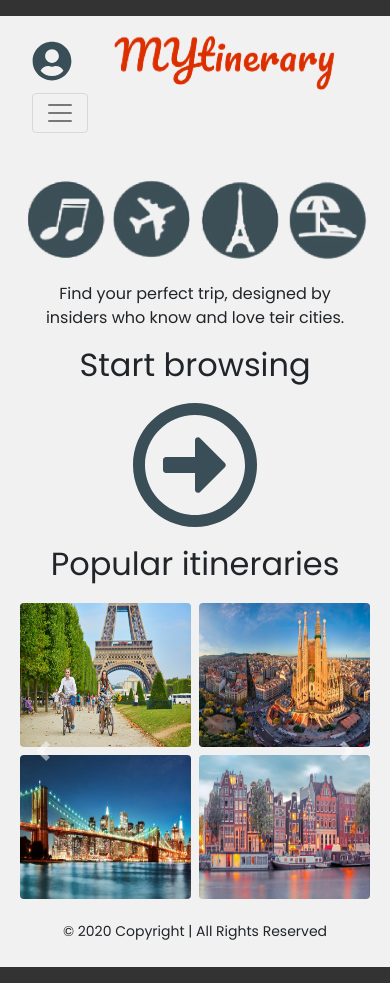
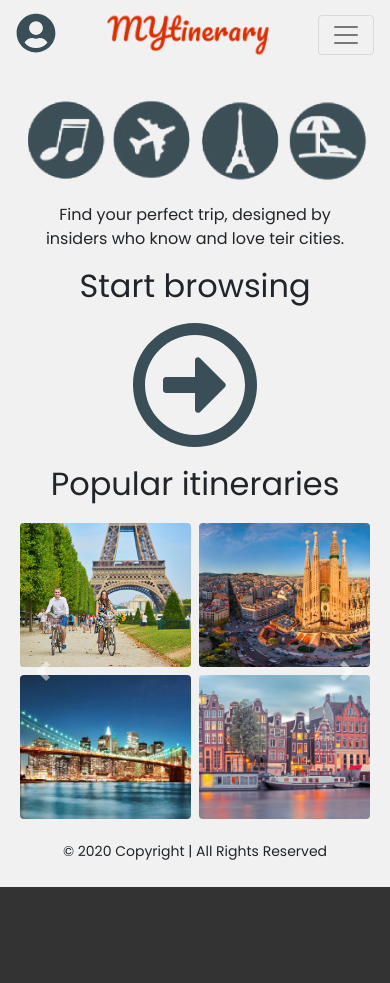
Before and after one commit to JonyBu/mytinerary, a React (Create React App) app in the folder cliente/: page / in a window 390 px wide. After the commit the page ends 887 px from the top, so only its background shows below. Built offline with nearby package versions, Linux system fonts and the light colour scheme.

Commit message:
fix styles

```diff
--- a/cliente/src/App.css
+++ b/cliente/src/App.css
@@ -1,3 +1,8 @@
+*{
+  margin: 0;
+  padding: 0;
+}
+
 #logo {
   max-width: 30em;
   width: 100%;
@@ -21,7 +26,7 @@ html {
   display: block;
   text-align: center;
   max-width: 800px;
-  margin: 1em auto;
+  margin: 0 auto;
   padding: 0.5em 1em;
   background-color: #f1f1f1;
   font-family: "Poppins", sans-serif;
@@ -149,22 +154,36 @@ input[type="radio"] {
 .img-user-menu {
   max-width: 15em;
   margin: auto;
-  width: 100%;
   height: auto;
 }
 
 .imagenLogin {
   height: 9em;
+  margin: 2em auto;
+  width: 100%;
 }
 
+.img-fluid{
+  object-fit: cover;
+}
+
+.btn-comment{
+  font-size: 0.8em;
+}
+
+.user-itinerary{
+    text-align: center;
+    display: grid;
+}
+/*
 .botonEditar {
   position: absolute;
   right: 2em;
 }
-
+*/
 .botonEditarImg {
   position: absolute;
-  right: 1em;
+  right: 1.5em;
   top: 1em;
 }
 
@@ -191,9 +210,46 @@ input[type="radio"] {
   max-width: 90%;
 }
 
+.table{
+  display: initial;
+}
+
+.table th, .table td {
+  vertical-align: middle;
+  text-align: left;
+  border-top: 1px solid #DC2B00;
+}
+
+.text-orange {
+  color: #DC2B00;
+}
+
+.invisible {
+  display: none;
+  height: 10px;
+}
+
+
 @media (max-width: 575px) {
+  .navbar {
+    padding: 0;
+  }
+
   .imagenProfile {
     padding-right: 15px;
     max-width: 20em;
   }
+
+  .navbarMenu {
+    justify-content: space-evenly;
+  }
+
+  .navbarMenu img{
+    width: 11em;
+  }
+
+  .navbar-brand {
+    margin-right: 0;
+  }
+
 }
--- a/cliente/src/components/itineraries/activities/activities.jsx
+++ b/cliente/src/components/itineraries/activities/activities.jsx
@@ -45,7 +45,7 @@ class activities extends React.Component {
       <Card className="izquierda mt-3 mb-3 p-3">
         <Row>
           <Col>
-            <h5>Comments</h5>
+            <h5 className="h5-text">Comments</h5>
           </Col>
           <Col className="botonComment">
             <Modal idItinerary={this.state.Itinerary._id} from="Add Comment" />
--- a/cliente/src/components/itineraries/activities/comments/modal.jsx
+++ b/cliente/src/components/itineraries/activities/comments/modal.jsx
@@ -80,7 +80,7 @@ class ModalEdit extends React.Component {
             onClick={this.toggle}
           />
         ) : (
-          <Button color="info" className="" onClick={this.toggle}>
+          <Button color="info" className="btn-comment" onClick={this.toggle}>
             {this.props.from}
           </Button>
         )}
--- a/cliente/src/components/itineraries/collapse.jsx
+++ b/cliente/src/components/itineraries/collapse.jsx
@@ -25,7 +25,7 @@ const CollapseIt = (props) => {
           <h5>Description</h5>
           <hr />
           <Row>
-            <Col sm="2" style={{ textAlign: "center" }}>
+            <Col sm="2" className="user-itinerary" >
               <img
                 className="img-user-description"
                 src={imagen}
--- a/cliente/src/components/menu.jsx
+++ b/cliente/src/components/menu.jsx
@@ -25,7 +25,7 @@ const Menu = (props) => {
 
   if (props.loginReducer.isConected && sessionStorage.getItem("token")) {
     return (
-      <Navbar color="gray" light className="m-3">
+      <Navbar color="gray" light className="mt-3 mb-3 navbarMenu">
         <Link to="/profile" style={{ textDecoration: "none" }}>
           {props.loginReducer.currentUser.userName}
         </Link>
@@ -35,7 +35,7 @@ const Menu = (props) => {
         <NavbarToggler onClick={toggle} />
 
         <Collapse isOpen={!collapsed} navbar>
-          <Nav className="mr-auto" navbar>
+          <Nav className="" navbar>
             <NavItem>
               <Link to="/profile" style={{ textDecoration: "none" }}>
                 <Button color="danger" block className="mt-1">
@@ -74,12 +74,12 @@ const Menu = (props) => {
     );
   } else {
     return (
-      <Navbar color="faded" light>
+      <Navbar color="faded" light className="navbarMenu">
         <NavbarBrand href="/login" className="">
           <FontAwesomeIcon icon={faUserCircle} size="2x" color="#394E56" />
         </NavbarBrand>
         <img src={logo} alt="Logo Mytinerary" className="img-user-menu" />
-        <NavbarToggler onClick={toggle} className="mr-2" />
+        <NavbarToggler onClick={toggle} className="" />
         <Collapse isOpen={!collapsed} navbar>
           <Nav navbar>
             <NavItem>
--- a/cliente/src/components/user/login.jsx
+++ b/cliente/src/components/user/login.jsx
@@ -72,7 +72,7 @@ class Login extends React.Component {
   render() {
     return (
       <>
-        <img src={img} className="imagenLogin m-4" alt="Logo Mytinerary"></img>
+        <img src={img} className="imagenLogin " alt="Logo Mytinerary"></img>
         <Alert color="danger" className={this.state.error}>
           Authentication failed, check the data entered and try again or
           register
--- a/cliente/src/components/user/profile.jsx
+++ b/cliente/src/components/user/profile.jsx
@@ -2,7 +2,7 @@ import React from "react";
 import { connect } from "react-redux";
 import { Link } from "react-router-dom";
 
-import { Card, Jumbotron, CardImg, Col, Row } from "reactstrap";
+import { Card, Jumbotron, CardImg, Col, Row, Table } from "reactstrap";
 
 import getUser from "../../redux/actions/user/getUserAction";
 import outLogin from "../../redux/actions/user/logoutAction";
@@ -29,8 +29,8 @@ class Profile extends React.Component {
   async componentDidMount() {
     await this.props.getUser();
     if (this.props.loginReducer.isConected) {
-      const imagenProfile = require(`../../imagenes/usuarios/${this.props.loginReducer.currentUser.profilePic}`)
-        .default;
+      const imagenProfile =
+        require(`../../imagenes/usuarios/${this.props.loginReducer.currentUser.profilePic}`).default;
       this.setState({
         ...this.state,
         imagen: imagenProfile,
@@ -61,8 +61,10 @@ class Profile extends React.Component {
 
   getMyIt = (e) => {
     e.preventDefault();
-    this.props.itinerariesAction(this.props.loginReducer.currentUser.myTineraries)
-  }
+    this.props.itinerariesAction(
+      this.props.loginReducer.currentUser.myTineraries
+    );
+  };
 
   render() {
     return (
@@ -92,10 +94,12 @@ class Profile extends React.Component {
                 />
               </Col>
               <Col className="m-auto p-0 colRelative" xs="12" sm="6">
-                <h4 className="m-3">WELCOME</h4>
-
-                <p>
-                  User: {this.state.currentUser.userName}
+                <h4 className="m-3 text-orange">WELCOME</h4>
+                <Table>
+                    <tr>
+                      <td className="border-top-0 text-orange">User:</td>
+                      <td className="border-top-0">{this.state.currentUser.userName}</td>
+                      <td className="border-top-0">
                         <ModalUser
                           id={this.state.currentUser._id}
                           datos={{
@@ -103,11 +107,13 @@ class Profile extends React.Component {
                             name: "userName",
                             placeholder: "User Name",
                           }}
-                  />{" "}
-                </p>
-
-                <p>
-                  Email: {this.state.currentUser.email}{" "}
+                        />
+                      </td>
+                    </tr>
+                    <tr>
+                      <td className="text-orange">Email:</td>
+                      <td>{this.state.currentUser.email}</td>
+                      <td>
                         <ModalUser
                           id={this.state.currentUser._id}
                           datos={{
@@ -116,9 +122,13 @@ class Profile extends React.Component {
                             placeholder: "Email",
                           }}
                         />
-                </p>
-                <p>
-                  Country: {this.state.currentUser.country}{" "}
+                      </td>
+                    </tr>
+
+                    <tr>
+                      <td className="text-orange">Country: </td>
+                      <td>{this.state.currentUser.country}</td>
+                      <td>
                         <ModalUser
                           id={this.state.currentUser._id}
                           datos={{
@@ -127,7 +137,10 @@ class Profile extends React.Component {
                             placeholder: "Country",
                           }}
                         />
-                </p>
+                      </td>
+                    </tr>
+                </Table>
+
               </Col>
             </Row>
           </Card>
```
Lines whose indentation alone changed are shown as unchanged.
